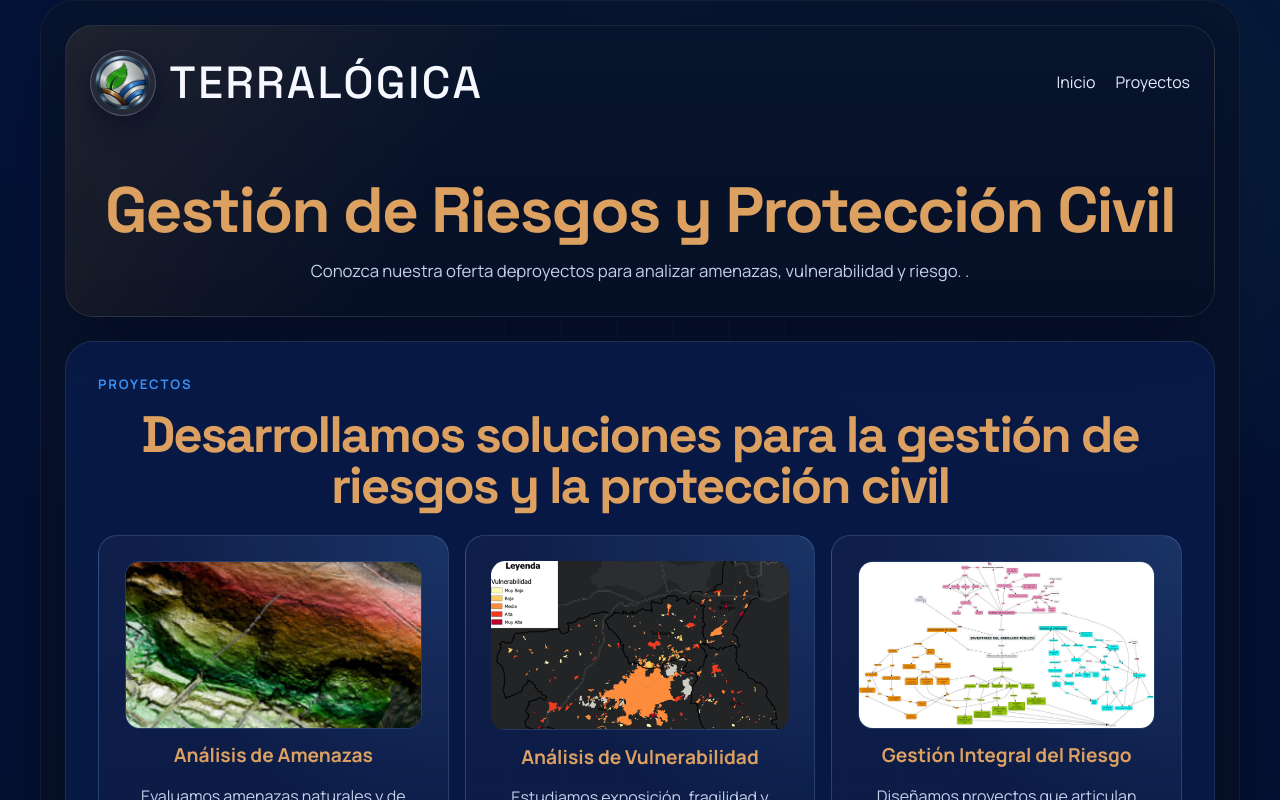
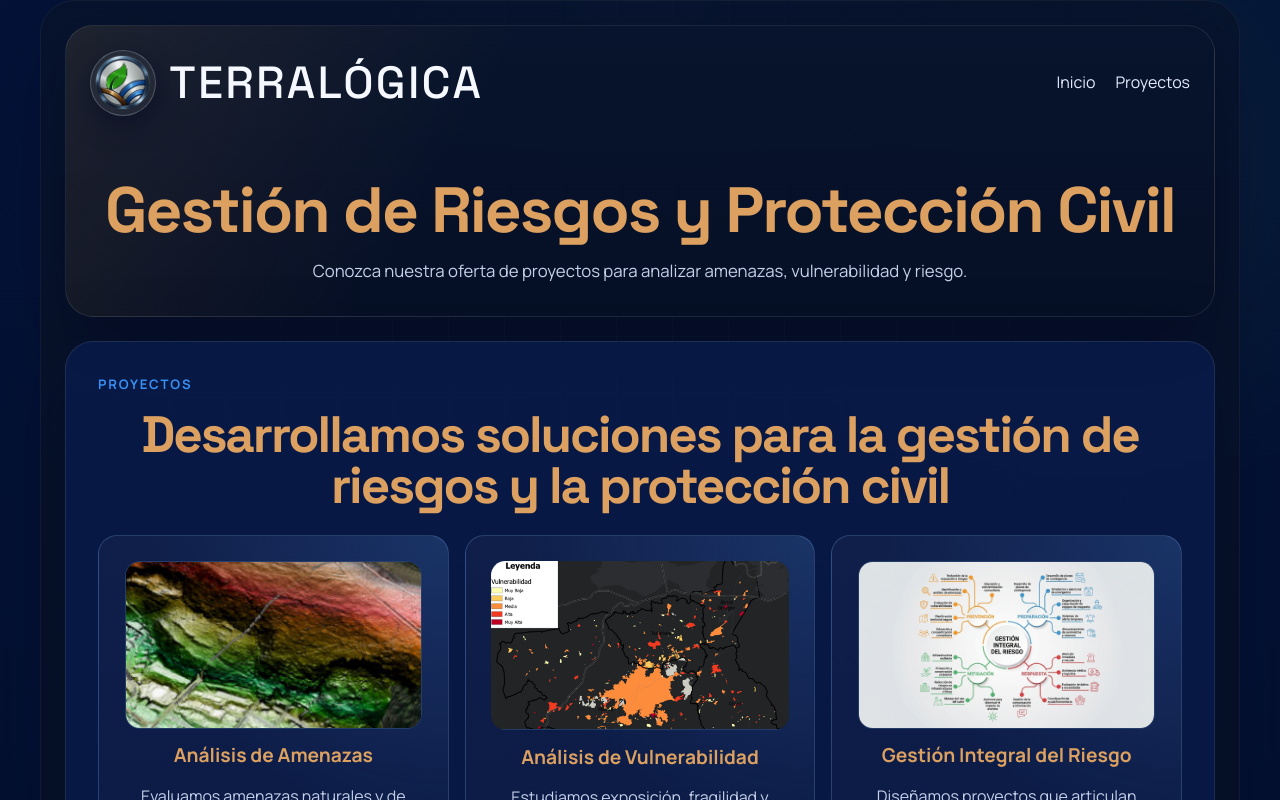
Before and after one commit to moraman61-arch/terralogica-web, a React (Vite) app: page /servicios/proyectos/gestion-riesgos-proteccion-civil in a window 1280 px wide. Shown: the top 800 px of the page. Built offline with nearby package versions, Linux system fonts and the light colour scheme.

Commit message:
deploy: actualizar imagen de gestion integral del riesgo

```diff
--- a/src/GestionRiesgosProteccionCivil.jsx
+++ b/src/GestionRiesgosProteccionCivil.jsx
@@ -23,7 +23,7 @@ const riskProjectTypes = [
   },
   {
     title: 'Gestión Integral del Riesgo',
-    image: '/proyectos/Captura.JPG',
+    image: '/proyectos/GestionIntegralRiesgo02.png',
     imageAlt: 'Vista ilustrativa para gestión integral de riesgos',
     linkTo: '/servicios/proyectos/gestion-riesgos-proteccion-civil/riesgos',
     linkLabel: 'Oferta de Proyectos',
@@ -50,8 +50,7 @@ function GestionRiesgosProteccionCivil() {
         <div className="hero-copy subpage-intro planeacion-intro">
           <h1>Gestión de Riesgos y Protección Civil</h1>
           <p className="hero-text">
-            Conozca nuestra oferta deproyectos para analizar amenazas, vulnerabilidad y riesgo.
-            .
+            Conozca nuestra oferta de proyectos para analizar amenazas, vulnerabilidad y riesgo.
           </p>
         </div>
       </section>
```
Also changed, not shown: public/proyectos/GestionIntegralRiesgo02.png (added).
